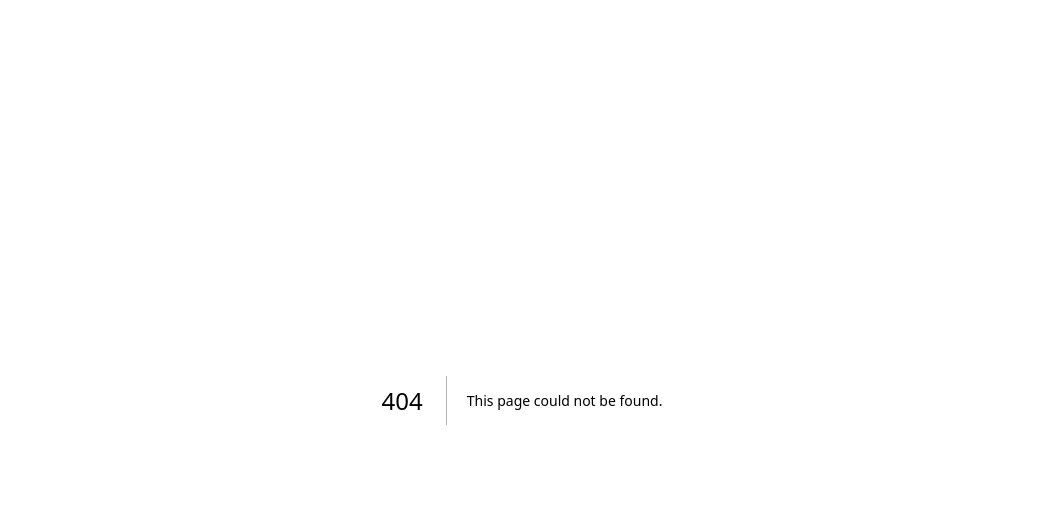
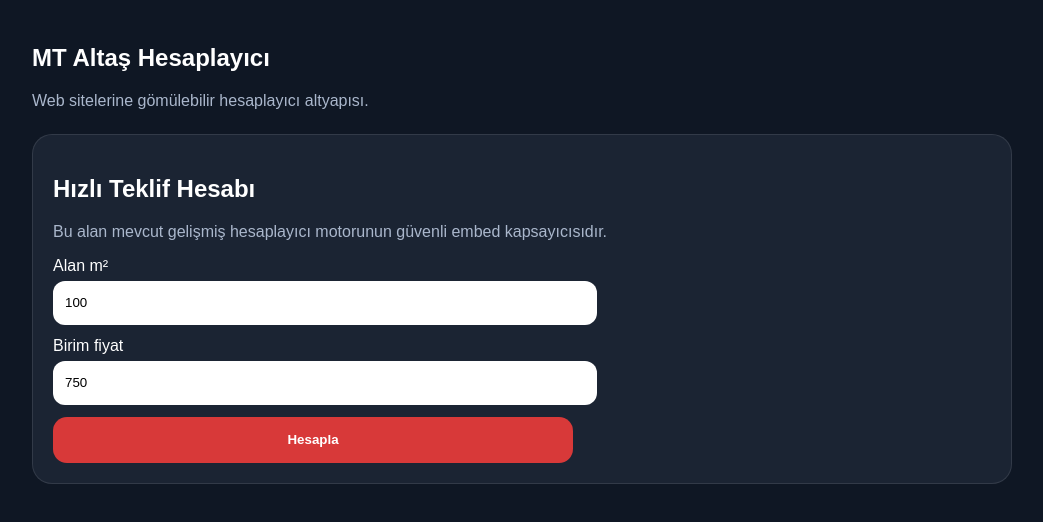
Before and after one commit to altasburhan2525-del/mta-saas0, a Next.js app: page /calculator in a window 1280 px wide. Before the commit this address had no page. Shown: the top 522 px of the page, without its empty margins (118-1161 px from the left). Built offline with nearby package versions, Linux system fonts and the light colour scheme.

Commit message:
Add MT Altas calculator page

```diff
--- /dev/null
+++ b/app/calculator/page.tsx
@@ -0,0 +1,19 @@
+export default function CalculatorPage(){
+  return (
+    <main style={{minHeight:'100vh',background:'#0f1724',color:'#fff',fontFamily:'Arial',padding:24}}>
+      <section style={{maxWidth:980,margin:'0 auto'}}>
+        <h1>MT Altaş Hesaplayıcı</h1>
+        <p style={{color:'#aab7cc'}}>Web sitelerine gömülebilir hesaplayıcı altyapısı.</p>
+        <div id="mt-altas-hesaplayici" style={{marginTop:24,border:'1px solid rgba(255,255,255,.1)',borderRadius:20,padding:20,background:'#1b2433'}}>
+          <h2>Hızlı Teklif Hesabı</h2>
+          <p style={{color:'#aab7cc'}}>Bu alan mevcut gelişmiş hesaplayıcı motorunun güvenli embed kapsayıcısıdır.</p>
+          <form style={{display:'grid',gap:12,maxWidth:520}}>
+            <label>Alan m²<input name="area" type="number" defaultValue="100" style={{width:'100%',height:44,borderRadius:12,border:0,padding:'0 12px',marginTop:6}} /></label>
+            <label>Birim fiyat<input name="price" type="number" defaultValue="750" style={{width:'100%',height:44,borderRadius:12,border:0,padding:'0 12px',marginTop:6}} /></label>
+            <button type="button" style={{height:46,border:0,borderRadius:14,background:'#d83939',color:'#fff',fontWeight:900}}>Hesapla</button>
+          </form>
+        </div>
+      </section>
+    </main>
+  );
+}
```
